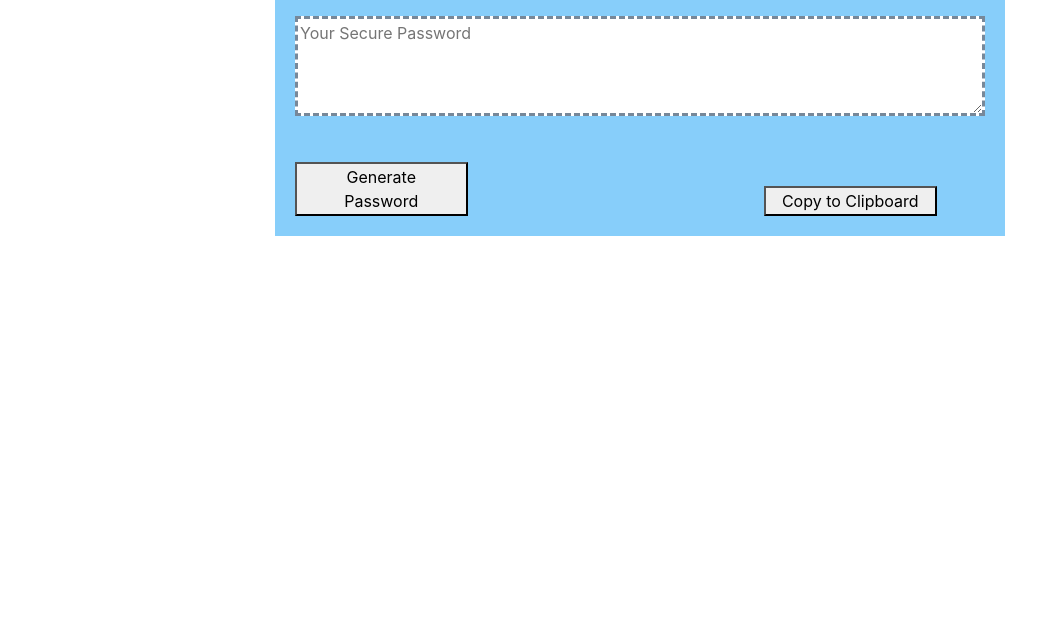
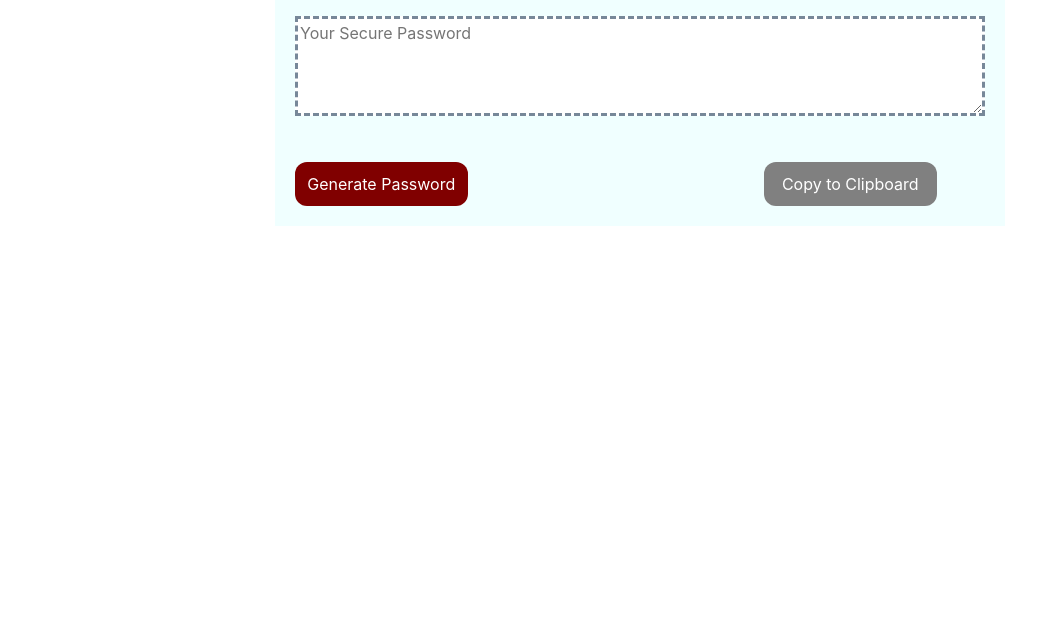
Before and after one commit to nunetang/pswgen, a plain HTML site: page index.html in a window 1280 px wide. Shown: the part 156-800 px from the top of the page, without its empty margins (0-1049 px from the left). Drawn offline with nearby package versions, Linux system fonts and the light colour scheme.

Commit message:
fixed css and HTML for Password Generator

```diff
--- a/css/style.css
+++ b/css/style.css
@@ -1,5 +1,5 @@
 .content{
-    background-color: lightskyblue;
+    background-color: azure;
     padding: 20px;
     width:100%;
 }
@@ -11,3 +11,16 @@
     border-style:dashed;
     border-color: lightslategrey;
 }
+
+.button {
+    border-radius: 12px;
+    border: none;
+    color: white;
+    text-decoration: none;
+    font-size: 16px;
+    padding: 10px 0 10px 0;
+
+  }
+
+  .button1 {background-color: maroon;}
+  .button2 {background-color: gray;}
--- a/index.html
+++ b/index.html
@@ -30,9 +30,9 @@
         <div class="row">
             <div class="col-lg-8 mx-auto">
                 <div class="content">
-                    <button class= "col-lg-3" onclick="updatePassword()" >Generate Password</button>
+                    <button class="button button1 col-lg-3" onclick="updatePassword()" >Generate Password</button>
                     <button class= "col-lg-5" style="visibility: hidden;"></button>
-                    <button class= "col-lg-3" onclick="copyPassword()">Copy to Clipboard</button>
+                    <button class= " button button2 col-lg-3" onclick="copyPassword()">Copy to Clipboard</button>
                 </div>
             </div>
         </div>
```
